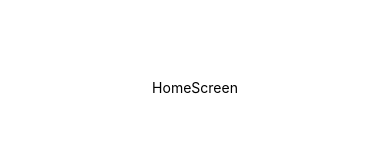
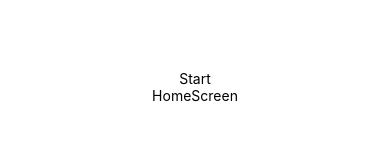
Before and after one commit to Nikolyovin/alphabet-UI, a React Native app: screen / in a window 390 px wide. Shown: the part 335-476 px from the top of the page. Built offline with nearby package versions, Linux system fonts and the light colour scheme.

Commit message:
start navigation

```diff
--- a/App.tsx
+++ b/App.tsx
@@ -1,10 +1,12 @@
 import { StatusBar } from 'expo-status-bar'
 import { StyleSheet, Text, View } from 'react-native'
 import HomeScreen from './src/screens/HomeScreen'
+import StartScreen from './src/screens/StartScreen'
 
 export default function App() {
   return (
     <View style={styles.container}>
+      <StartScreen />
       <HomeScreen />
       <StatusBar style='auto' />
     </View>
--- a/src/screens/StartScreen.tsx
+++ b/src/screens/StartScreen.tsx
@@ -1,14 +1,20 @@
 import { StyleSheet, Text, View } from 'react-native'
 import React from 'react'
+import { TouchableOpacity } from 'react-native-gesture-handler'
 
 const StartScreen = () => {
   return (
     <View>
-      <Text>StartScreen</Text>
+      <TouchableOpacity style={styles.button}>
+        <Text style={styles.textButton}>Start</Text>
+      </TouchableOpacity>
     </View>
   )
 }
 
 export default StartScreen
 
-const styles = StyleSheet.create({})
+const styles = StyleSheet.create({
+  button: {},
+  textButton: {},
+})
```
Also changed, not shown: package.json (+6 -1 lines), src/screens/Navigation.tsx (added, +18 -0 lines), 2 other files (tests, documents, lock files or other folders).
